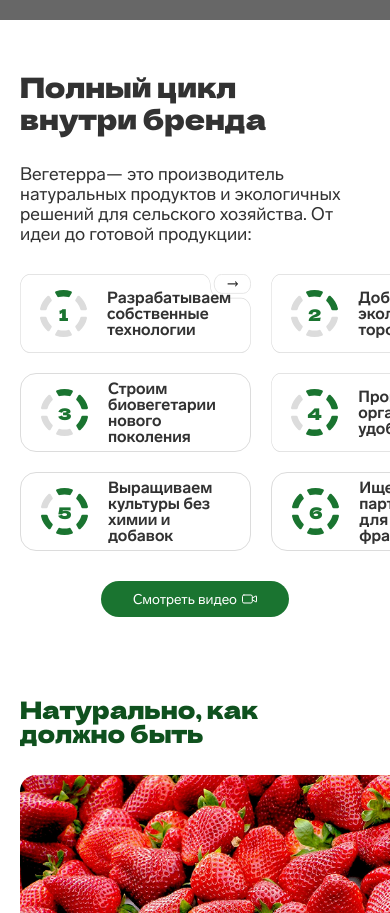
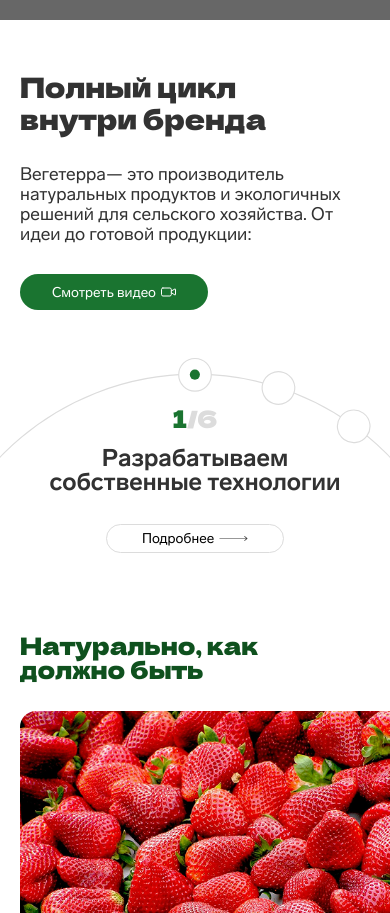
Before and after one commit to balbes0/vegeterra_landing, a React (Create React App) app: page / in a window 390 px wide. Shown: the part 580-1493 px from the top of the page. Built offline with nearby package versions, Linux system fonts and the light colour scheme; grey boxes are pictures that could not be loaded.

Commit message:
adapt 320

```diff
--- a/src/App.tsx
+++ b/src/App.tsx
@@ -16,7 +16,7 @@ function App() {
     const [isMobile, setIsMobile] = useState(false);
 
     useEffect(() => {
-        const handler = () => setIsMobile(window.innerWidth <= 480);
+        const handler = () => setIsMobile(window.innerWidth <= 500);
         handler();
         window.addEventListener("resize", handler);
         return () => window.removeEventListener("resize", handler);
--- a/src/sections/ProcessSteps.tsx
+++ b/src/sections/ProcessSteps.tsx
@@ -1,4 +1,4 @@
-import React from 'react';
+import React, {useState} from 'react';
 import Cycle from "../components/Cycle";
 
 const steps = [
@@ -11,6 +11,9 @@ const steps = [
 ];
 
 const ProcessSteps = () => {
+
+    const [currentStep, setCurrentStep] = useState(0);
+
     return (
         <section className="process-steps-section container">
 
@@ -35,6 +38,30 @@ const ProcessSteps = () => {
                 Смотреть видео
                 <img className="button-camera-icon" src="/assets/icons/camera-icon-vector.svg" alt="camera-icon-vector.svg"/>
             </button>
+
+            <div className="process-steps-alternative">
+                {/*<img className="process-steps-alternative-background" src="/assets/images/process-steps-circle.svg" alt="process-steps-circle.svg"/>*/}
+                <div className="process-steps-alternative-background">
+                    {
+                        steps.map((step, index) => {
+                            const value = 18 * index;
+                            return (
+                                <div key={index} className="alternative-background-dot-container" style={{transform: `rotate(${value}deg)`}}>
+                                    <div className={`alternative-background-dot ${currentStep === index && "isCurrent"}`}></div>
+                                </div>
+                            );
+                        })
+                    }
+                </div>
+                <h2 className="process-steps-counter">
+                     <span>{currentStep+1}</span>/<span>{steps.length}</span>
+                </h2>
+                <p className="process-steps-alternative-name">Разрабатываем собственные технологии</p>
+                <button className="process-steps-alternative-button">
+                    Подробнее
+                    <img className="button-camera-icon" src="/assets/icons/arrow-vector.svg" alt="camera-icon-vector.svg"/>
+                </button>
+            </div>
         </section>
     );
 };
--- a/src/styles/style.css
+++ b/src/styles/style.css
@@ -86,6 +86,7 @@ button {
     max-width: 1160px;
     padding: 0 20px;
     margin: auto;
+    overflow: hidden;
 }
 
 .slider-controls {
@@ -338,6 +339,94 @@ button {
     gap: 20px;
 }
 
+.process-steps-alternative{
+    display: none;
+    margin-top: 30px;
+    padding-top: 40px;
+    position: relative;
+    flex-direction: column;
+    justify-content: center;
+    align-items: center;
+    row-gap: 20px;
+}
+
+.process-steps-alternative-background{
+    z-index: -1;
+    width: 480px;
+    height: 480px;
+    border: 1px solid var(--color-white-alternate);
+    border-radius: 50%;
+    position: absolute;
+    top: 0;
+    left: 50%;
+    transform: translate(-50%, 0) scale(1.125) translateY(30px);
+}
+
+.alternative-background-dot-container{
+    position: absolute;
+    left: 50%;
+    height: 100%;
+}
+
+.alternative-background-dot{
+    width: 30px;
+    height: 30px;
+    border-radius: 50%;
+    border: 1px solid var(--color-white-alternate);
+    background: var(--color-white);
+    box-sizing: border-box;
+    position: absolute;
+    top: 0;
+    left: 50%;
+    transform: translate(-50%, -50%);
+}
+
+.alternative-background-dot.isCurrent::before {
+    content: "";
+    width: 33%;
+    height: 33%;
+    background-color: var(--color-green);
+    border-radius: 50%;
+    position: absolute;
+    top: 50%;
+    left: 50%;
+    transform: translate(-50%, -50%);
+}
+
+.process-steps-counter {
+    margin: 0;
+    font-size: 24px;
+    font-style: normal;
+    font-weight: 400;
+    line-height: 16px;
+    color: var(--color-white-alternate);
+}
+
+.process-steps-counter > span:first-child{
+    color: var(--color-green);
+}
+
+.process-steps-alternative-name{
+    font-size: 24px;
+    font-style: normal;
+    font-weight: 700;
+    line-height: 24px;
+    text-align: center;
+    max-width: 300px;
+    margin: 0;
+}
+
+.process-steps-alternative-button{
+    margin-top: 10px;
+    display: flex;
+    justify-content: center;
+    border-radius: 20px;
+    border: 1px solid var(--color-white-alternate);
+    background: var(--color-white);
+    width: 178px;
+    height: 29px;
+}
+
 .brand-cycle-card {
     height: 100px;
     display: flex;
@@ -903,16 +992,7 @@ button {
     margin: 0;
 }
 
-@media (max-width: 960px){
-
-    button{
-        height: 36px;
-    }
-
-    .container {
-        max-width: 920px;
-    }
-
+@media (max-width: 1050px){
     .header-logo-image{
         width: 99px;
         height: 25px;
@@ -936,6 +1016,13 @@ button {
 
     .language-switch{
         padding: 0 8px;
+    }
+}
+
+@media (max-width: 960px){
+
+    button{
+        height: 36px;
     }
 
     .about-brand-section{
@@ -1078,7 +1165,7 @@ button {
     }
 }
 
-@media (max-width: 640px){
+@media (max-width: 900px){
     .header-logo-image{
         width: 119px;
         height: 30px;
@@ -1099,21 +1186,76 @@ button {
     .header-burger{
         display: inline-flex;
     }
-
+}
+
+@media (max-width: 840px){
+    .partner-ship-content{
+        padding: 0;
+        border: none;
+        border-radius: 0;
+    }
+
+    .actions-buttons{
+        margin-top: 40px;
+        flex-wrap: wrap;
+        flex-direction: column-reverse;
+        row-gap: 50px;
+        align-items: start;
+    }
+
+    .contact-form-inputs{
+        display: flex;
+        flex-direction: column;
+    }
+
+    .contact-form-submit{
+        display: flex;
+        flex-direction: column-reverse;
+        align-items: start;
+        row-gap: 15px;
+    }
+
+    .contact-form-input-block > p {
+        font-size: 14px;
+    }
+
+    .title-contact-actions{
+        font-size: 18px;
+    }
+
+    .footer-content-first{
+        flex-wrap: wrap;
+    }
+
+    .footer-content-first > div:first-of-type{
+        order: 999;
+        display: flex;
+        column-gap: 20px;
+        margin-top: 15px;
+    }
+
+    .footer-content-second>button{
+        display: none;
+    }
+}
+
+@media (max-width: 740px){
+    .process-steps-section{
+        margin-top: 50px;
+    }
+
+    .title-process-steps-section{
+        font-size: 28px;
+    }
+
+    .process-steps-cards{
+        grid-template-columns: 1fr 1fr;
+    }
+}
+
+@media (max-width: 640px){
     .about-brand-title{
         font-size: 36px;
-    }
-
-    .process-steps-section{
-        margin-top: 50px;
-    }
-
-    .title-process-steps-section{
-        font-size: 28px;
-    }
-
-    .process-steps-cards{
-        grid-template-columns: 1fr 1fr;
     }
 
     .benefits-title{
@@ -1195,131 +1337,56 @@ button {
         margin-top: 55px;
     }
 
-    .partner-ship-content{
-        padding: 0;
-        border: none;
-        border-radius: 0;
-    }
-
-    .actions-buttons{
-        margin-top: 40px;
-        flex-wrap: wrap;
-        flex-direction: column-reverse;
-        row-gap: 50px;
-        align-items: start;
-    }
-
-    .contact-form-inputs{
-        display: flex;
-        flex-direction: column;
-    }
-
-    .contact-form-submit{
-        display: flex;
-        flex-direction: column-reverse;
-        align-items: start;
-        row-gap: 15px;
-    }
-
-    .contact-form-input-block > p {
-        font-size: 14px;
-    }
-
-    .title-contact-actions{
-        font-size: 18px;
-    }
-
-    .footer-content-first{
-        flex-wrap: wrap;
-    }
-
-    .footer-content-first > div:first-of-type{
-        order: 999;
-        display: flex;
-        column-gap: 20px;
-        margin-top: 15px;
-    }
-
-    .footer-content-second>button{
-        display: none;
-    }
-
     .slider-controls{
         display: flex;
     }
 }
 
-@media (max-width: 480px){
-    .about-brand-subtitle{
-        font-size: 20px;
-        font-weight: 400;
-        line-height: 18px;
-        max-width: 350px;
-    }
-
-    .benefits-section{
-        margin-top: 80px;
-    }
-
-    .benefit-card-img{
-        height: 238px;
-    }
-
-    .benefits-title{
-        font-size: 24px;
-        line-height: 24px;
-    }
-
-    .benefit-card-container > * {
-        max-width: 404px;
-        flex-shrink: 0;
-    }
-
-    .services-section{
-        margin-top: 30px;
-    }
-
-    .mission-block{
-        height: 349px;
-    }
-
-    .mission-section{
-        padding: 0 7%;
-        row-gap: 30px;
-    }
-
-    .mission-section * {
-        margin: 0;
-    }
-
-    .mission-title {
-        font-size: 20px;
-    }
-
-    .mission-section p:first-child{
-        font-size: 16px;
-    }
-
-    .mission-section p:last-child{
-        font-size: 16px;
-    }
-
-    .values-section {
-        margin-top: 30px;
-    }
-
-    .value-card-title{
-        font-size: 16px;
-        font-style: normal;
-        font-weight: 400;
-        line-height: 16px;
-    }
-
-    .value-card-description{
-        font-size: 15px;
-        font-style: normal;
-        font-weight: 400;
-        line-height: 15px;
+@media (max-width: 540px){
+    .footer-content-first{
+        row-gap: 20px;
+    }
+
+    .footer-content-first > div:first-of-type{
+        order: 10;
+        display: block;
+        margin-top: 0;
+    }
+
+    .social-media-buttons{
+        order: 20;
+    }
+
+    .footer-content{
+        padding: 20px 0;
+    }
+
+    .footer-content-second > div {
+        display: flex;
+        align-items: center;
+    }
+
+    .footer-content-first{
+        font-size: 14px;
+    }
+
+    .footer-content-second{
+        font-size: 12px;
+        line-height: 12px;
+    }
+}
+
+@media (max-width: 500px){
+    .process-steps-cards{
+        display: none;
+    }
+
+    .process-steps-alternative{
+        display: flex;
+    }
+
+    .button-process-steps-section{
+        align-self: start;
     }
 
     .partner-ship-section{
@@ -1349,7 +1416,7 @@ button {
         flex-direction: row;
         align-items: center;
         justify-content: start;
-        column-gap: 30px;
+        gap: 30px;
     }
 
     .partner-ship-contact-form{
@@ -1360,37 +1427,79 @@ button {
         flex-direction: row;
         align-items: center;
     }
-
-    .footer-content-first{
-        row-gap: 20px;
-    }
-
-    .footer-content-first > div:first-of-type{
-        order: 10;
-        display: block;
-        margin-top: 0;
-    }
-
-    .social-media-buttons{
-        order: 20;
-    }
-
-    .footer-content{
-        padding: 20px 0;
-    }
-
-    .footer-content-second > div {
-        display: flex;
-        align-items: center;
-    }
-
-    .footer-content-first{
-        font-size: 14px;
-    }
-
-    .footer-content-second{
-        font-size: 12px;
-        line-height: 12px;
+}
+
+@media (max-width: 480px){
+    .about-brand-subtitle{
+        font-size: 20px;
+        font-weight: 400;
+        line-height: 18px;
+        max-width: 350px;
+    }
+
+    .benefits-section{
+        margin-top: 80px;
+    }
+
+    .benefit-card-img{
+        height: 238px;
+    }
+
+    .benefits-title{
+        font-size: 24px;
+        line-height: 24px;
+    }
+
+    .benefit-card-container > * {
+        max-width: 404px;
+        flex-shrink: 0;
+    }
+
+    .services-section{
+        margin-top: 30px;
+    }
+
+    .mission-block{
+        height: 349px;
+    }
+
+    .mission-section{
+        padding: 0 7%;
+        row-gap: 30px;
+    }
+
+    .mission-section * {
+        margin: 0;
+    }
+
+    .mission-title {
+        font-size: 20px;
+    }
+
+    .mission-section p:first-child{
+        font-size: 16px;
+    }
+
+    .mission-section p:last-child{
+        font-size: 16px;
+    }
+
+    .values-section {
+        margin-top: 30px;
+    }
+
+    .value-card-title{
+        font-size: 16px;
+        font-style: normal;
+        font-weight: 400;
+        line-height: 16px;
+    }
+
+    .value-card-description{
+        font-size: 15px;
+        font-style: normal;
+        font-weight: 400;
+        line-height: 15px;
     }
 }
 
@@ -1430,8 +1539,43 @@ button {
         display: none;
     }
 
+    .alternative-background-dot{
+        width: 20px;
+        height: 20px;
+    }
+
+    .process-steps-alternative-background{
+        width: 320px;
+        height: 320px;
+    }
+
+    .process-steps-counter{
+        font-size: 20px;
+    }
+
+    .process-steps-alternative-name{
+        font-size: 18px;
+        line-height: 18px;
+        max-width: 230px;
+    }
+
+    .process-steps-alternative-button{
+        width: 143px;
+        height: 21px;
+        font-size: 10px;
+    }
+
+    .process-steps-alternative-button > img{
+        width: 23px;
+        height: 4px;
+    }
+
     .button-process-steps-section{
         align-self: start;
+    }
+
+    .benefits-section{
+        margin-top: 60px;
     }
 
     .benefit-card-container{
@@ -1472,7 +1616,7 @@ button {
     }
 
     .service-card{
-        max-width: 240px;
+        max-width: 220px;
         max-height: 350px;
     }
 
@@ -1489,7 +1633,7 @@ button {
 
     .actions-buttons{
         margin-top: 30px;
-        flex-direction: column-reverse;
+        flex-direction: column;
         align-items: start;
         gap: 30px;
     }
```
Also changed, not shown: src/sections/PartnershipForm.tsx (+4 -4 lines), public/assets/icons/arrow-vector.svg (added), public/assets/images/process-steps-circle.svg (added).
